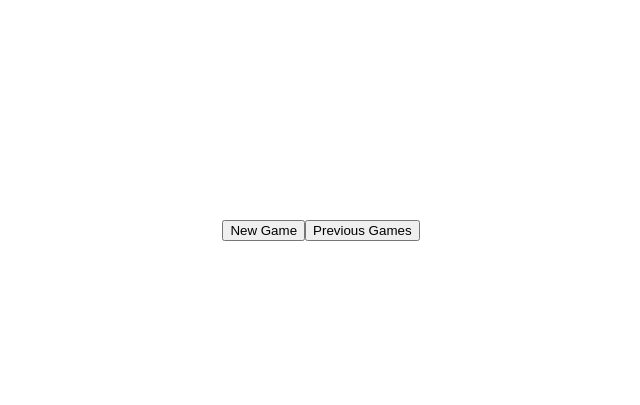
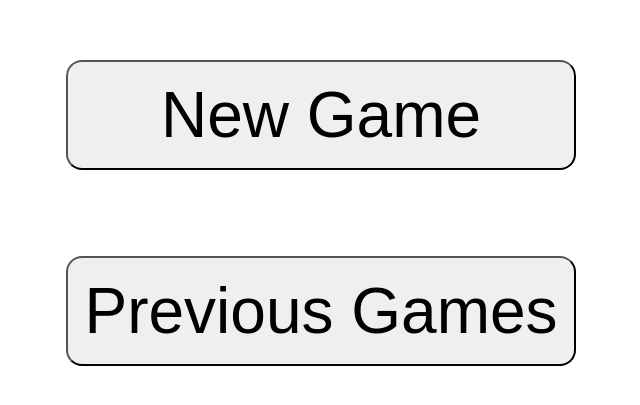
Before and after one commit to iambalaam/score-anything, a React app: page / in a window 1280 px wide. Shown: the part 187-592 px from the top of the page, without its empty margins (319-959 px from the left). Built offline with nearby package versions, Linux system fonts and the light colour scheme; the HTML template or start-up script is replaced by a standard one.

Commit message:
beautifying (slowly)

```diff
--- a/src/app/index.css
+++ b/src/app/index.css
@@ -29,6 +29,19 @@ body {
 	overscroll-behavior-y: contain;
 }
 
+input[type=text],
+input[type=number] {
+	padding: 0.5vmin 1vmin;
+	font-size: 4vmin;
+	border: none;
+	border-radius: 2vmin;
+	background-color: #eee;
+}
+
 button {
 	cursor: pointer;
+	font-family: sans-serif;
+	font-size: 8vmin;
+	border-radius: 2vmin;
+	padding: 2vmin
 }
--- a/src/app/pages/Main.css
+++ b/src/app/pages/Main.css
@@ -0,0 +1,6 @@
+#main {
+    height: 60vh;
+    display: flex;
+    flex-direction: column;
+    justify-content: space-evenly;
+}
--- a/src/app/pages/PlayerSetup.css
+++ b/src/app/pages/PlayerSetup.css
@@ -1,7 +1,7 @@
 h1 {
     text-align: left;
-    margin: 4vmin;
-    font-size: 4vmin;
+    margin: 2vmin;
+    font-size: 6vmin;
 }
 
 #player-setup {
@@ -29,6 +29,7 @@ form input[type=radio] {
 }
 
 .setup .player-count {
+    margin: 1vmin;
     flex-grow: 1;
     border: 1px solid #ccc;
     border-radius: 2vmin;
@@ -45,24 +46,41 @@ form input[type=radio] {
     max-height: 0;
 }
 
+.setup #game-name {
+    width: 100%;
+    margin: 1vmin;
+    font-size: 6vmin;
+}
+
 .setup .custom .player {
     display: flex;
     justify-content: space-between;
+    align-items: center;
     font-size: 4vmin;
-    padding: 1vmin;
+    width: 100%;
+}
+
+.setup .custom .player * {
+    margin: 1vmin;
 }
 
 .setup .custom .color {
     display: inline-block;
+    height: 6vmin;
     width: 6vmin;
-    height: 6vmin;
+    min-width: 6vmin;
     border-radius: 1vmin;
+}
+
+.setup .custom input {
+    flex-grow: 1;
+    width: 0;
+    /* Allows inputs to grow with flexbox */
 }
 
 /* Footer buttons */
 .setup .footer {
     display: flex;
-    height: 8vmin;
 }
 
 .setup .footer button {
--- a/src/app/pages/SessionSelect.css
+++ b/src/app/pages/SessionSelect.css
@@ -38,6 +38,6 @@
 .session .scores {
     overflow: hidden;
     display: flex;
-    justify-content: space-around;
+    justify-content: space-evenly;
     font-size: 6vmin;
 }
```
